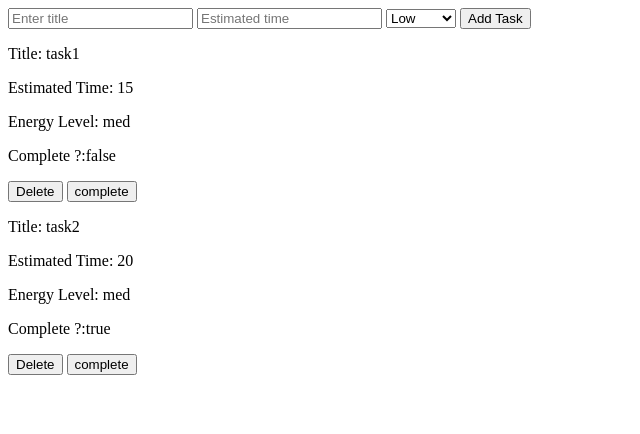
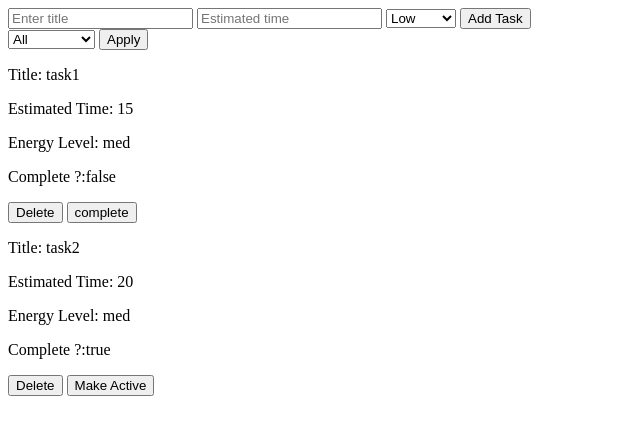
Before and after one commit to thomsonian2016-ship-it/Digital-PA, a plain HTML site: page index.html in a window 1280 px wide. Shown: the whole page, without its empty margins (0-640 px from the left). Drawn offline with Linux system fonts and the light colour scheme.

Commit message:
added filter button

```diff
--- a/index.html
+++ b/index.html
@@ -14,6 +14,14 @@
              </select>
              <button class="add-btn">Add Task</button>
         </div>
+        <div>
+            <select class="task-filter">
+                <option value="all">All</option>
+                <option value="active">Active</option>
+                <option value="completed">Completed</option>
+            </select>
+            <button class="filter-btn">Apply</button>
+        </div>
         <div class="task-container js-task-container"></div>
 
         <script src="./scripts/app.js" type="module"></script>
--- a/scripts/app.js
+++ b/scripts/app.js
@@ -13,7 +13,7 @@ function renderTaskList(filteredTasks){
         <p>Energy Level: ${task.energyLevel}</p>
         <p>Complete ?:${task.completed}</p>
         <button class="dlt-btn" data-id="${task.id}">Delete</button>
-        <button class="toggle-btn" data-id="${task.id}">complete</button>
+        <button class="toggle-btn" data-id="${task.id}">${task.completed? "Make Active" : "complete" }</button>
         </div>
         `;
     });
@@ -36,6 +36,11 @@ document.querySelector('.add-btn').addEventListener('click',()=>{
     renderTaskList(getFilteredTaskList(currentFilter,tasks));
 });
 
+document.querySelector('.filter-btn').addEventListener('click',()=>{
+    currentFilter = document.querySelector('.task-filter').value;
+    renderTaskList(getFilteredTaskList(currentFilter,tasks));
+})
+
 document.querySelector('.js-task-container').addEventListener('click',(e)=>{
     if(e.target.classList.contains("dlt-btn")){
         let id = Number(e.target.dataset.id);
```
